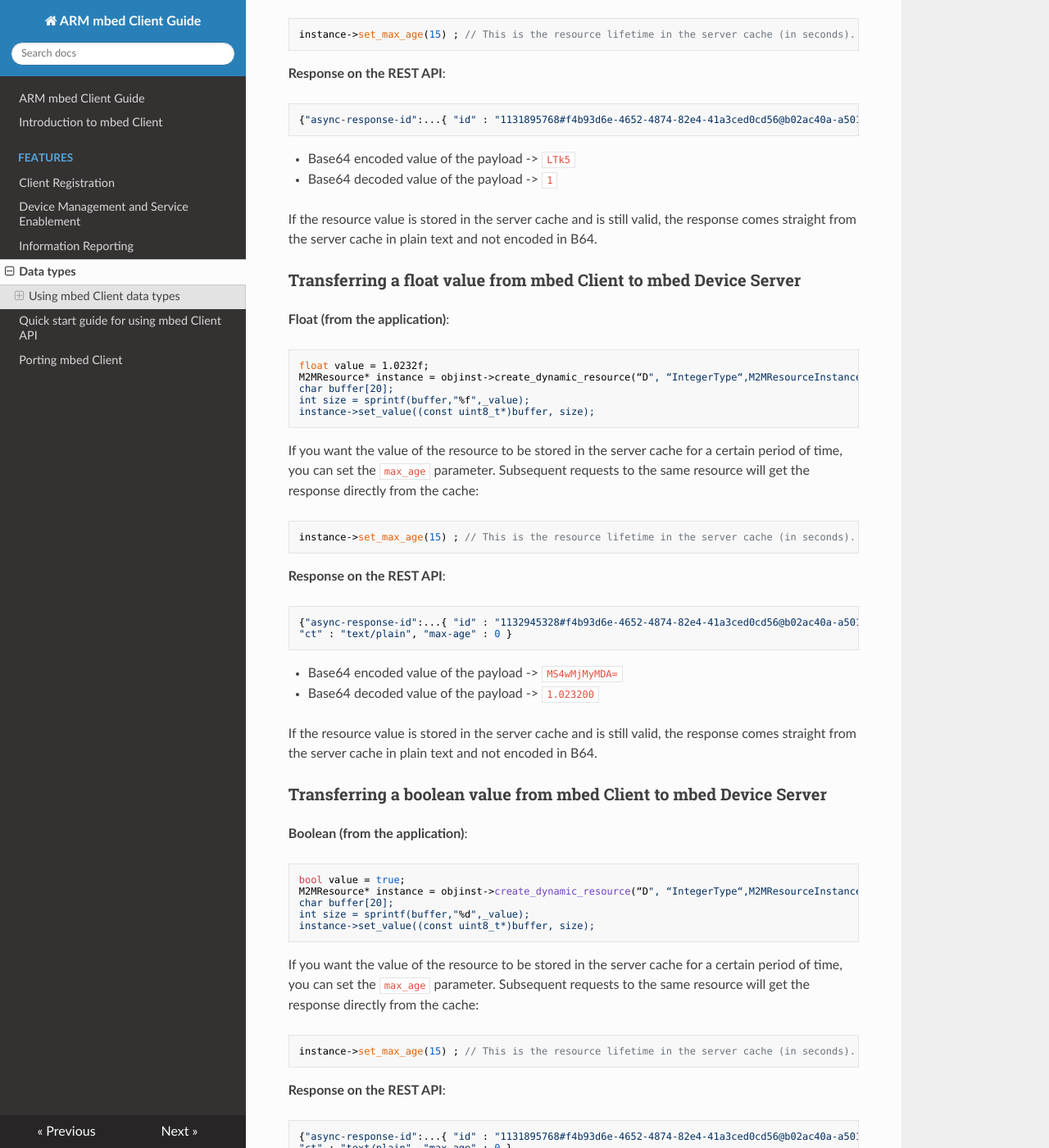
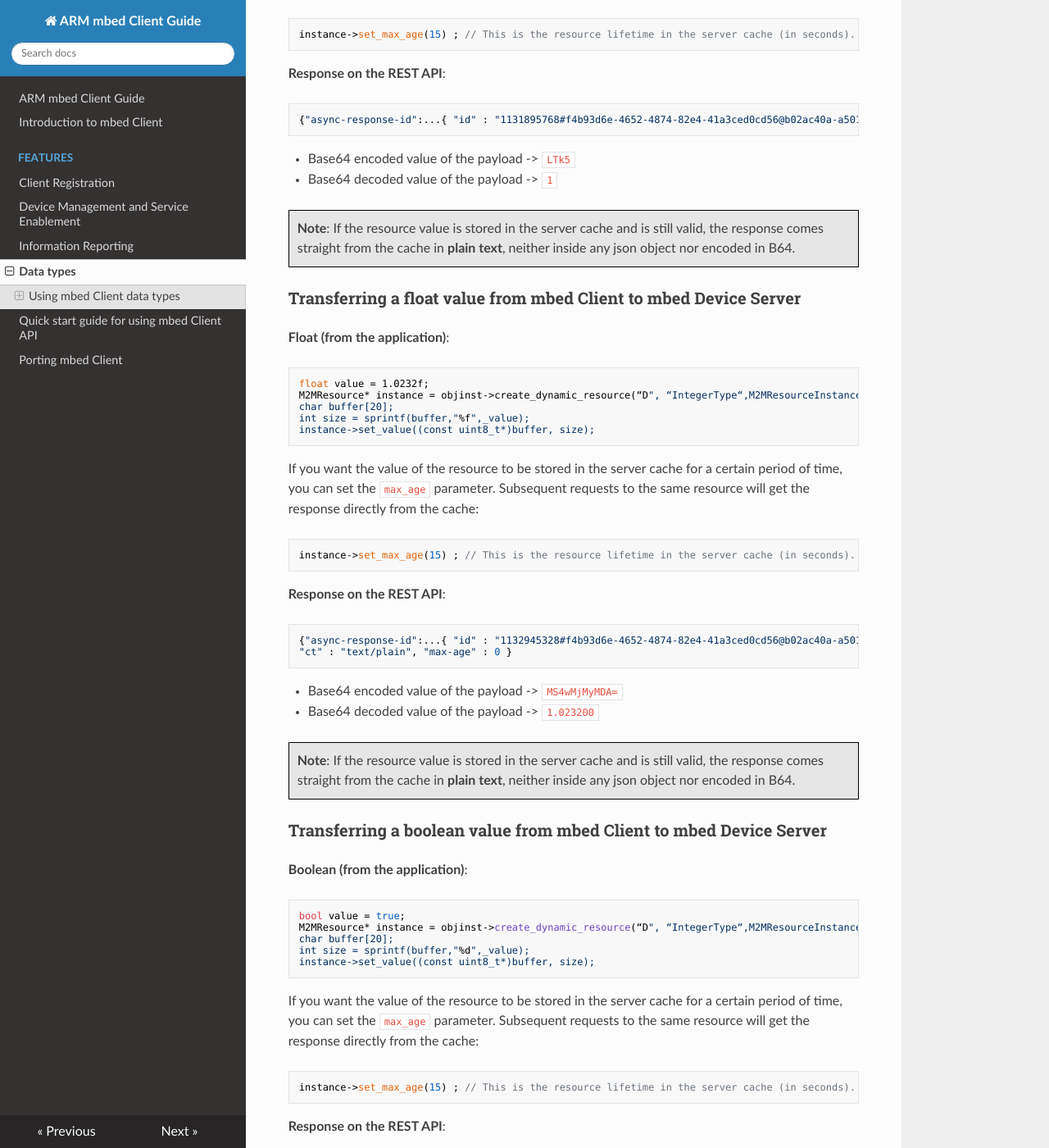
Before and after one commit to ARMmbed/mbed-client, an MkDocs documentation site: the page built from docs/data_types.md, in a window 1280 px wide and 1400 px high, scrolled down 909 px. Shown: the whole window at 82% size. Built offline with MkDocs 1.6.1, drawn with Linux system fonts in a browser that asks for light colours; nearby versions of some CDN libraries; old or Windows-style settings are respelled for this version of MkDocs; some of the changed text lies outside the part shown.

Commit message:
Updated the cache note.

```diff
--- a/docs/data_types.md
+++ b/docs/data_types.md
@@ -44,7 +44,7 @@
 - Base64 encoded value of the payload -> `LTk5`
 - Base64 decoded value of the payload -> `1`
 
-If the resource value is stored in the server cache and is still valid, the response comes straight from the server cache in plain text and not encoded in B64.
+<span style="background-color:#E6E6E6;border:1px solid #000;display:block; height:100%; padding:10px">**Note**: If the resource value is stored in the server cache and is still valid, the response comes straight from the cache in **plain text**, neither inside any json object nor encoded in B64.</span>
 
 ### Transferring a float value from mbed Client to mbed Device Server
 
@@ -74,7 +74,7 @@
 - Base64 encoded value of the payload -> `MS4wMjMyMDA=`
 - Base64 decoded value of the payload -> `1.023200`
 
-If the resource value is stored in the server cache and is still valid, the response comes straight from the server cache in plain text and not encoded in B64.
+<span style="background-color:#E6E6E6;border:1px solid #000;display:block; height:100%; padding:10px">**Note**: If the resource value is stored in the server cache and is still valid, the response comes straight from the cache in **plain text**, neither inside any json object nor encoded in B64.</span>
 
 ### Transferring a boolean value from mbed Client to mbed Device Server
 
@@ -104,7 +104,7 @@
 - Base64 encoded value of the payload -> `LTk5`
 - Base64 decoded value of the payload -> `1`
 
-If the resource value is stored in the server cache and is still valid, the response comes straight from the server cache in plain text and not encoded in B64.
+<span style="background-color:#E6E6E6;border:1px solid #000;display:block; height:100%; padding:10px">**Note**: If the resource value is stored in the server cache and is still valid, the response comes straight from the cache in **plain text**, neither inside any json object nor encoded in B64.</span>
 
 ### Transferring a string value from mbed Client to mbed Device Server
 
@@ -132,7 +132,7 @@
 - Base64 encoded value of the payload -> `VGVzdCBEYXRhAA==`
 - Base64 decoded value of the payload -> `Test Data`
 
-If the resource value is stored in the server cache and is still valid, the response comes straight from the server cache in plain text and not encoded in B64.
+<span style="background-color:#E6E6E6;border:1px solid #000;display:block; height:100%; padding:10px">**Note**: If the resource value is stored in the server cache and is still valid, the response comes straight from the cache in **plain text**, neither inside any json object nor encoded in B64.</span>
 
 ### Transferring an opaque value from mbed Client to mbed Device Server
 
@@ -160,4 +160,4 @@
 - Base64 encoded value of the payload -> `T3BhcXVlIERhdGEA`
 - Base64 decoded value of the payload -> `Opaque Data`
 
-If the resource value is stored in the server cache and is still valid, the response comes straight from the server cache in plain text and not encoded in B64.
+<span style="background-color:#E6E6E6;border:1px solid #000;display:block; height:100%; padding:10px">**Note**: If the resource value is stored in the server cache and is still valid, the response comes straight from the cache in **plain text**, neither inside any json object nor encoded in B64.</span>
```
